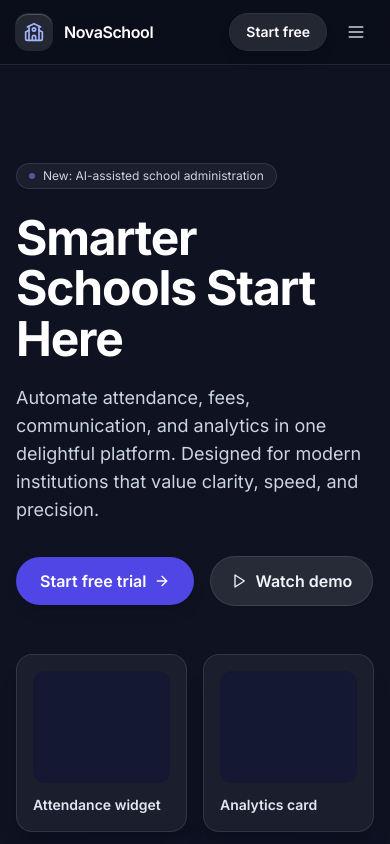
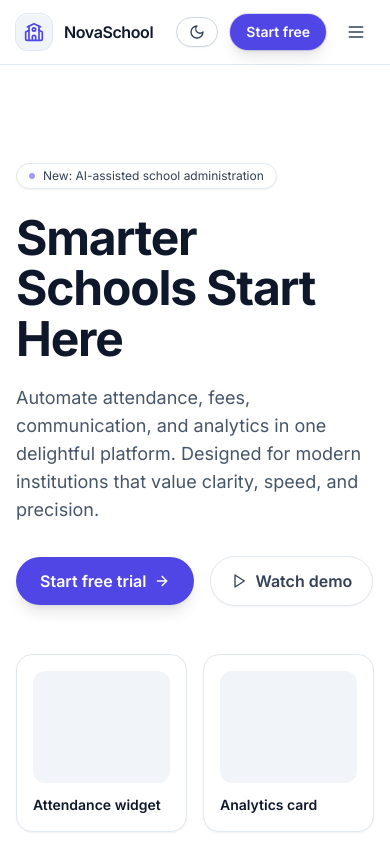
Before and after one commit to not11just12for13fun14/frontend-repo_5kjy8a5i_6ftru5, a React (Vite) app: page / in a window 390 px wide. Shown: the top 844 px of the page. Built offline with nearby package versions, Linux system fonts and the light colour scheme; a web font is replaced by a local one.

Commit message:
Update project prj_5kjy8a5i - 2025-11-16T19:38:22.655Z

```diff
--- a/src/App.jsx
+++ b/src/App.jsx
@@ -8,8 +8,7 @@ import FinalCTA from './components/FinalCTA'
 
 function App() {
   return (
-    <div className="min-h-screen bg-[#0f1221] text-slate-100 antialiased">
-      {/* Clean, solid theme – no gradients */}
+    <div className="min-h-screen bg-white text-slate-800 antialiased dark:bg-[#0f1221] dark:text-slate-100">
       <Navbar />
       <main>
         <Hero />
@@ -20,13 +19,13 @@ function App() {
         <FinalCTA />
       </main>
 
-      <footer className="border-t border-white/10">
-        <div className="mx-auto max-w-7xl px-4 sm:px-6 lg:px-8 py-10 text-sm text-slate-400 flex flex-col sm:flex-row items-center justify-between gap-4">
+      <footer className="border-t border-slate-200 dark:border-white/10">
+        <div className="mx-auto max-w-7xl px-4 sm:px-6 lg:px-8 py-10 text-sm text-slate-600 dark:text-slate-400 flex flex-col sm:flex-row items-center justify-between gap-4">
           <p>© {new Date().getFullYear()} NovaSchool. All rights reserved.</p>
           <div className="flex items-center gap-6">
-            <a href="#features" className="hover:text-white transition-colors">Features</a>
-            <a href="#pricing" className="hover:text-white transition-colors">Pricing</a>
-            <a href="#testimonials" className="hover:text-white transition-colors">Customers</a>
+            <a href="#features" className="hover:text-slate-900 dark:hover:text-white transition-colors">Features</a>
+            <a href="#pricing" className="hover:text-slate-900 dark:hover:text-white transition-colors">Pricing</a>
+            <a href="#testimonials" className="hover:text-slate-900 dark:hover:text-white transition-colors">Customers</a>
           </div>
         </div>
       </footer>
--- a/src/components/FinalCTA.jsx
+++ b/src/components/FinalCTA.jsx
@@ -2,9 +2,9 @@ export default function FinalCTA() {
   return (
     <section className="relative py-20 sm:py-28">
       <div className="mx-auto max-w-7xl px-4 sm:px-6 lg:px-8">
-        <div className="relative overflow-hidden rounded-3xl border border-white/10 bg-[#141833] p-10 text-center text-white shadow-[0_20px_80px_rgba(2,6,23,0.6)]">
+        <div className="relative overflow-hidden rounded-3xl border border-slate-200 bg-white p-10 text-center text-slate-900 shadow-sm dark:border-white/10 dark:bg-[#141833] dark:text-white dark:shadow-[0_20px_80px_rgba(2,6,23,0.6)]">
           <h3 className="relative text-3xl sm:text-4xl font-extrabold tracking-tight">Begin your school’s transformation today</h3>
-          <p className="relative mt-4 max-w-2xl mx-auto text-white/90">Join thousands of educators moving to a calmer, smarter operating system for schools.</p>
+          <p className="relative mt-4 max-w-2xl mx-auto text-slate-700 dark:text-white/90">Join thousands of educators moving to a calmer, smarter operating system for schools.</p>
           <div className="relative mt-8">
             <a href="#pricing" className="inline-flex items-center rounded-full bg-indigo-600 text-white px-6 py-3 font-semibold shadow-lg hover:bg-indigo-500 transition">Get started</a>
           </div>
--- a/src/components/Hero.jsx
+++ b/src/components/Hero.jsx
@@ -5,21 +5,20 @@ import { Play, ArrowRight } from 'lucide-react'
 export default function Hero() {
   return (
     <section className="relative overflow-hidden">
-      {/* Solid background – gradients removed */}
       <div className="mx-auto max-w-7xl px-4 sm:px-6 lg:px-8 relative pt-24 pb-20 grid lg:grid-cols-2 gap-12 items-center">
         <div>
           <motion.div initial={{ y: 20, opacity: 0 }} animate={{ y: 0, opacity: 1 }} transition={{ duration: 0.6 }}>
-            <span className="inline-flex items-center gap-2 rounded-full border border-white/10 bg-white/5 px-3 py-1 text-xs text-slate-300 shadow-sm">
-              <span className="h-1.5 w-1.5 rounded-full bg-indigo-400 animate-pulse" />
+            <span className="inline-flex items-center gap-2 rounded-full border border-slate-200 bg-white px-3 py-1 text-xs text-slate-700 shadow-sm dark:border-white/10 dark:bg-white/5 dark:text-slate-300">
+              <span className="h-1.5 w-1.5 rounded-full bg-indigo-600 dark:bg-indigo-400 animate-pulse" />
               New: AI-assisted school administration
             </span>
           </motion.div>
 
-          <motion.h1 initial={{ y: 20, opacity: 0 }} animate={{ y: 0, opacity: 1 }} transition={{ delay: 0.1, duration: 0.7 }} className="mt-6 text-5xl sm:text-6xl font-extrabold tracking-tight leading-[1.05] text-white">
+          <motion.h1 initial={{ y: 20, opacity: 0 }} animate={{ y: 0, opacity: 1 }} transition={{ delay: 0.1, duration: 0.7 }} className="mt-6 text-5xl sm:text-6xl font-extrabold tracking-tight leading-[1.05] text-slate-900 dark:text-white">
             Smarter Schools Start Here
           </motion.h1>
 
-          <motion.p initial={{ y: 20, opacity: 0 }} animate={{ y: 0, opacity: 1 }} transition={{ delay: 0.2, duration: 0.7 }} className="mt-5 text-lg text-slate-300 max-w-xl">
+          <motion.p initial={{ y: 20, opacity: 0 }} animate={{ y: 0, opacity: 1 }} transition={{ delay: 0.2, duration: 0.7 }} className="mt-5 text-lg text-slate-600 max-w-xl dark:text-slate-300">
             Automate attendance, fees, communication, and analytics in one delightful platform. Designed for modern institutions that value clarity, speed, and precision.
           </motion.p>
 
@@ -28,26 +27,26 @@ export default function Hero() {
               Start free trial
               <ArrowRight className="h-4 w-4 transition-transform group-hover:translate-x-0.5" />
             </a>
-            <a href="#demo" className="inline-flex items-center gap-2 rounded-full px-5 py-3 text-slate-100 bg-white/10 border border-white/10 shadow-sm font-semibold hover:bg-white/15">
+            <a href="#demo" className="inline-flex items-center gap-2 rounded-full px-5 py-3 text-slate-700 bg-white border border-slate-200 shadow-sm font-semibold hover:bg-slate-50 dark:text-slate-100 dark:bg-white/10 dark:border-white/10 dark:hover:bg-white/15">
               <Play className="h-4 w-4" />
               Watch demo
             </a>
           </motion.div>
 
           <motion.div initial={{ opacity: 0 }} animate={{ opacity: 1 }} transition={{ delay: 0.5 }} className="mt-12 grid grid-cols-2 gap-4">
-            <div className="rounded-2xl bg-white/5 border border-white/10 p-4 shadow-xl">
-              <div className="h-28 rounded-xl bg-[#141833]" />
-              <p className="mt-3 text-sm font-semibold text-slate-200">Attendance widget</p>
+            <div className="rounded-2xl bg-white border border-slate-200 p-4 shadow-sm dark:bg-white/5 dark:border-white/10 dark:shadow-xl">
+              <div className="h-28 rounded-xl bg-slate-100 dark:bg-[#141833]" />
+              <p className="mt-3 text-sm font-semibold text-slate-900 dark:text-slate-200">Attendance widget</p>
             </div>
-            <div className="rounded-2xl bg-white/5 border border-white/10 p-4 shadow-xl">
-              <div className="h-28 rounded-xl bg-[#141833]" />
-              <p className="mt-3 text-sm font-semibold text-slate-200">Analytics card</p>
+            <div className="rounded-2xl bg-white border border-slate-200 p-4 shadow-sm dark:bg-white/5 dark:border-white/10 dark:shadow-xl">
+              <div className="h-28 rounded-xl bg-slate-100 dark:bg-[#141833]" />
+              <p className="mt-3 text-sm font-semibold text-slate-900 dark:text-slate-200">Analytics card</p>
             </div>
           </motion.div>
         </div>
 
         <div className="relative h:[520px] lg:h-[520px] h-[420px]">
-          <div className="absolute inset-0 rounded-[28px] border border-white/10 bg-white/5 shadow-[0_20px_80px_rgba(14,165,233,0.15)] overflow-hidden">
+          <div className="absolute inset-0 rounded-[28px] border border-slate-200 bg-white shadow-[0_10px_40px_rgba(2,6,23,0.08)] overflow-hidden dark:border-white/10 dark:bg-white/5 dark:shadow-[0_20px_80px_rgba(14,165,233,0.15)]">
             <Spline scene="https://prod.spline.design/4cHQr84zOGAHOehh/scene.splinecode" style={{ width: '100%', height: '100%' }} />
           </div>
         </div>
--- a/src/components/Navbar.jsx
+++ b/src/components/Navbar.jsx
@@ -1,34 +1,36 @@
 import { Menu, School } from 'lucide-react'
 import { motion } from 'framer-motion'
+import ThemeToggle from './ThemeToggle'
 
 export default function Navbar() {
   return (
-    <header className="sticky top-0 z-50 backdrop-blur-xl bg-[#0b0e1a]/80 border-b border-white/10">
+    <header className="sticky top-0 z-50 backdrop-blur-xl bg-white/70 border-b border-slate-200 dark:bg-[#0b0e1a]/80 dark:border-white/10">
       <div className="mx-auto max-w-7xl px-4 sm:px-6 lg:px-8">
         <div className="flex h-16 items-center justify-between">
           <div className="flex items-center gap-3">
             <motion.div whileHover={{ rotate: 10 }} className="relative">
-              <div className="relative flex h-9 w-9 items-center justify-center rounded-xl bg-white/10 shadow-[inset_0_1px_0_rgba(255,255,255,0.2)] ring-1 ring-white/10">
-                <School className="h-5 w-5 text-indigo-300" />
+              <div className="relative flex h-9 w-9 items-center justify-center rounded-xl bg-slate-100 shadow-[inset_0_1px_0_rgba(255,255,255,0.6)] ring-1 ring-slate-200 dark:bg-white/10 dark:ring-white/10">
+                <School className="h-5 w-5 text-indigo-600 dark:text-indigo-300" />
               </div>
             </motion.div>
-            <div className="font-semibold tracking-tight text-white">NovaSchool</div>
+            <div className="font-semibold tracking-tight text-slate-900 dark:text-white">NovaSchool</div>
           </div>
 
-          <nav className="hidden md:flex items-center gap-8 text-sm text-slate-300">
-            <a href="#features" className="hover:text-white transition-colors">Features</a>
-            <a href="#onboarding" className="hover:text-white transition-colors">Onboarding</a>
-            <a href="#pricing" className="hover:text-white transition-colors">Pricing</a>
-            <a href="#testimonials" className="hover:text-white transition-colors">Customers</a>
+          <nav className="hidden md:flex items-center gap-8 text-sm text-slate-600 dark:text-slate-300">
+            <a href="#features" className="hover:text-slate-900 dark:hover:text-white transition-colors">Features</a>
+            <a href="#onboarding" className="hover:text-slate-900 dark:hover:text-white transition-colors">Onboarding</a>
+            <a href="#pricing" className="hover:text-slate-900 dark:hover:text-white transition-colors">Pricing</a>
+            <a href="#testimonials" className="hover:text-slate-900 dark:hover:text-white transition-colors">Customers</a>
           </nav>
 
           <div className="flex items-center gap-3">
-            <a href="#pricing" className="hidden sm:inline-flex items-center text-sm font-medium text-slate-300 hover:text-white">Sign in</a>
-            <a href="#pricing" className="inline-flex items-center gap-2 rounded-full bg-white/10 px-4 py-2 text-sm font-semibold text-white shadow-lg ring-1 ring-white/15 hover:bg-white/15 transition">
+            <ThemeToggle />
+            <a href="#pricing" className="hidden sm:inline-flex items-center text-sm font-medium text-slate-700 hover:text-slate-900 dark:text-slate-300 dark:hover:text-white">Sign in</a>
+            <a href="#pricing" className="inline-flex items-center gap-2 rounded-full bg-indigo-600 px-4 py-2 text-sm font-semibold text-white shadow-lg ring-1 ring-indigo-600/20 hover:bg-indigo-500 transition">
               Start free
             </a>
-            <button className="md:hidden rounded-xl p-2 hover:bg-white/10">
-              <Menu className="h-5 w-5 text-slate-300" />
+            <button className="md:hidden rounded-xl p-2 hover:bg-slate-100 dark:hover:bg-white/10">
+              <Menu className="h-5 w-5 text-slate-700 dark:text-slate-300" />
             </button>
           </div>
         </div>
--- /dev/null
+++ b/src/components/ThemeToggle.jsx
@@ -0,0 +1,22 @@
+import { Moon, Sun } from 'lucide-react'
+import useTheme from '../hooks/useTheme'
+
+export default function ThemeToggle({ className = '' }) {
+  const { theme, toggle } = useTheme()
+  const isDark = theme === 'dark'
+
+  return (
+    <button
+      aria-label="Toggle theme"
+      onClick={toggle}
+      className={`inline-flex items-center gap-2 rounded-full border px-3 py-1.5 text-sm font-medium transition ${
+        isDark
+          ? 'border-white/15 bg-white/5 text-slate-200 hover:bg-white/10'
+          : 'border-slate-300 bg-white text-slate-700 shadow-sm hover:bg-slate-50'
+      } ${className}`}
+    >
+      {isDark ? <Sun className="h-4 w-4" /> : <Moon className="h-4 w-4" />}
+      <span className="hidden sm:inline">{isDark ? 'Light' : 'Dark'}</span>
+    </button>
+  )
+}
--- /dev/null
+++ b/src/hooks/useTheme.js
@@ -0,0 +1,28 @@
+import { useEffect, useState } from 'react'
+
+// Simple theme controller using Tailwind's `dark` class on <html>
+export default function useTheme() {
+  const getInitial = () => {
+    if (typeof window === 'undefined') return 'light'
+    const stored = localStorage.getItem('theme')
+    if (stored === 'light' || stored === 'dark') return stored
+    const prefersDark = window.matchMedia && window.matchMedia('(prefers-color-scheme: dark)').matches
+    return prefersDark ? 'dark' : 'light'
+  }
+
+  const [theme, setTheme] = useState(getInitial)
+
+  useEffect(() => {
+    const root = document.documentElement
+    if (theme === 'dark') {
+      root.classList.add('dark')
+    } else {
+      root.classList.remove('dark')
+    }
+    localStorage.setItem('theme', theme)
+  }, [theme])
+
+  const toggle = () => setTheme((t) => (t === 'dark' ? 'light' : 'dark'))
+
+  return { theme, setTheme, toggle }
+}
--- a/tailwind.config.js
+++ b/tailwind.config.js
@@ -1,5 +1,6 @@
 /** @type {import('tailwindcss').Config} */
 export default {
+  darkMode: 'class',
   content: [
     "./index.html",
     "./src/**/*.{js,ts,jsx,tsx}",
```
Also changed, not shown: src/components/Features.jsx (+5 -5 lines), src/components/Onboarding.jsx (+13 -13 lines), src/components/Pricing.jsx (+11 -11 lines), src/components/Testimonials.jsx (+10 -10 lines), 1 other file (tests, documents, lock files or other folders).
